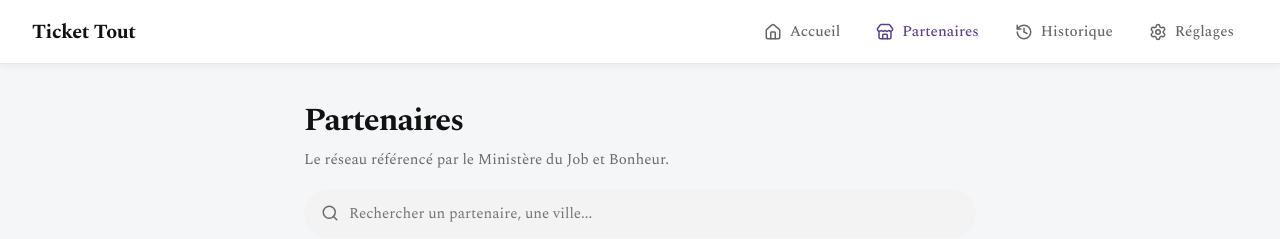
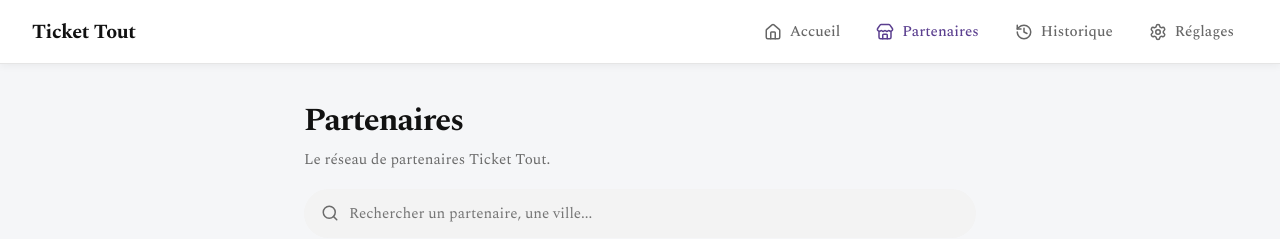
Before and after one commit to Tinto57/survivor_pool_mirror, a Next.js app in the folder frontend/: page /catalogue in a window 1280 px wide. Shown: the top 239 px of the page. Built offline with nearby package versions, Linux system fonts and the light colour scheme; no server answers.

Commit message:
[FIX] Drop ministry reference from catalogue subtitle

```diff
--- a/frontend/app/catalogue/page.tsx
+++ b/frontend/app/catalogue/page.tsx
@@ -39,7 +39,7 @@ export default function CataloguePage() {
     return (
         <Page
             title="Partenaires"
-            subtitle="Le réseau référencé par le Ministère du Job et Bonheur."
+            subtitle="Le réseau de partenaires Ticket Tout."
         >
             <div className={styles.search}>
                 <Search className={styles.searchIcon} aria-hidden="true" />
@@ -69,8 +69,9 @@ export default function CataloguePage() {
                 ))}
             </div>
 
-            {error && <p className={styles.error}>{error}</p>}
+            {error && <p className={styles.error} role="alert">{error}</p>}
 
+            <div aria-live="polite">
                 {loading ? (
                     <p className={styles.info}>Chargement du catalogue...</p>
                 ) : visible.length === 0 ? (
@@ -95,6 +96,7 @@ export default function CataloguePage() {
                         </ul>
                     </>
                 )}
+            </div>
         </Page>
     );
 }
```
Lines whose indentation alone changed are shown as unchanged.
